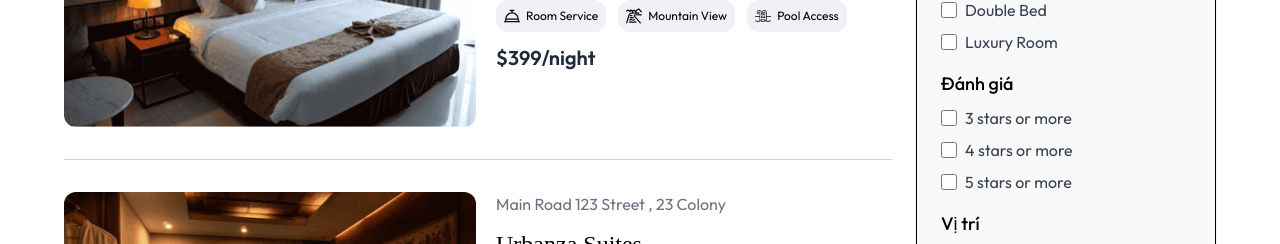
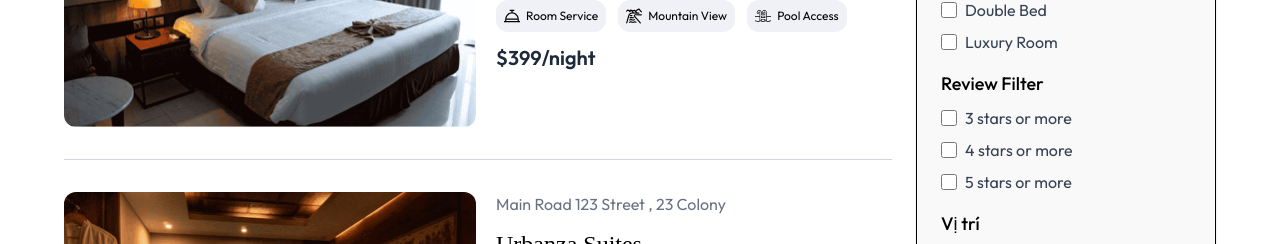
Before and after one commit to D-Luffy-36/booking_hotel_reactjs, a React (Vite) app: page /rooms in a window 1280 px wide. Shown: the part 428-672 px from the top of the page. Built offline with nearby package versions, Linux system fonts and the light colour scheme; no server answers; a web font is replaced by a local one.

Commit message:
seperate RatingFilter component

```diff
--- a/src/features/filter/FilterGroup.jsx
+++ b/src/features/filter/FilterGroup.jsx
@@ -1,4 +1,4 @@
-import { RoomTypeFilter } from "./filter"
+import { RoomTypeFilter, RatingFilter } from "./filter"
 
 export default function FilterGroup({ filters, onChange, onClear }) {
     return (<>
@@ -8,35 +8,24 @@ export default function FilterGroup({ filters, onChange, onClear }) {
                 <h2 className="text-lg md:text-xl font-semibold">FILTERS</h2>
                 <button
                     className="text-sm text-gray-500 hover:text-black transition"
+                    onClick={onClear}
                 >
                     CLEAR
                 </button>
             </div>
 
+            {/* bộ lọc loại phòng */}
             <RoomTypeFilter
                 title="Popular filters"
                 roomTypes={["Single Bed", "Family Suite", "Double Bed", "Luxury Room"]}
                 onChange={onChange}
             />
 
-
-
             {/* Bộ lọc đánh giá */}
-            <div className="mb-4">
-                <h3 className="font-medium text-sm md:text-lg mb-2">Đánh giá</h3>
-                {[3, 4, 5].map((star) => (
-                    <label
-                        key={star}
-                        className="flex items-center gap-2 mb-2 text-gray-700 text-sm md:text-base"
-                    >
-                        <input
-                            type="checkbox"
-                            className="accent-blue-500 h-4 w-4"
-                        />
-                        {star} stars or more
-                    </label>
-                ))}
-            </div>
+            <RatingFilter
+                title="Review Filter"
+                items={[3, 4, 5].map((star) => ({ label: `${star} stars or more`, value: star }))}
+            />
 
 
             {/* Bộ lọc vị trí */}
--- /dev/null
+++ b/src/features/filter/RatingFilter.jsx
@@ -0,0 +1,27 @@
+export default function RatingFilter({ title, items, onChange }) {
+    return (
+        <div className="mb-4">
+            <h3 className="font-medium text-sm md:text-lg mb-2">{title}</h3>
+            {items.map((item) => (
+                <label
+                    key={item.value}
+                    className="flex items-center gap-2 mb-2 text-gray-700 text-sm md:text-base"
+                >
+                    <input
+                        type="checkbox"
+                        className="accent-blue-500 h-4 w-4"
+                    />
+                    {item.label}
+                </label>
+            ))}
+        </div>
+    );
+}
+
+
+
+// items = [
+//   { label: "3 sao trở lên", value: 3 },
+//   { label: "4 sao trở lên", value: 4 },
+//   { label: "5 sao trở lên", value: 5 },
+// ]
--- a/src/features/filter/filter.js
+++ b/src/features/filter/filter.js
@@ -1,5 +1,6 @@
 export { default as FilterGroup } from "./FilterGroup";
 export { default as RoomTypeFilter } from "./RoomTypeFilter";
+export { default as RatingFilter } from "./RatingFilter";
 
 // export { default as PriceRangeFilter } from "./PriceRangeFilter";
 // export { default as SortByFilter } from "./SortByFilter";
```
Also changed, not shown: src/features/filter/LocationFilter.jsx (added).
